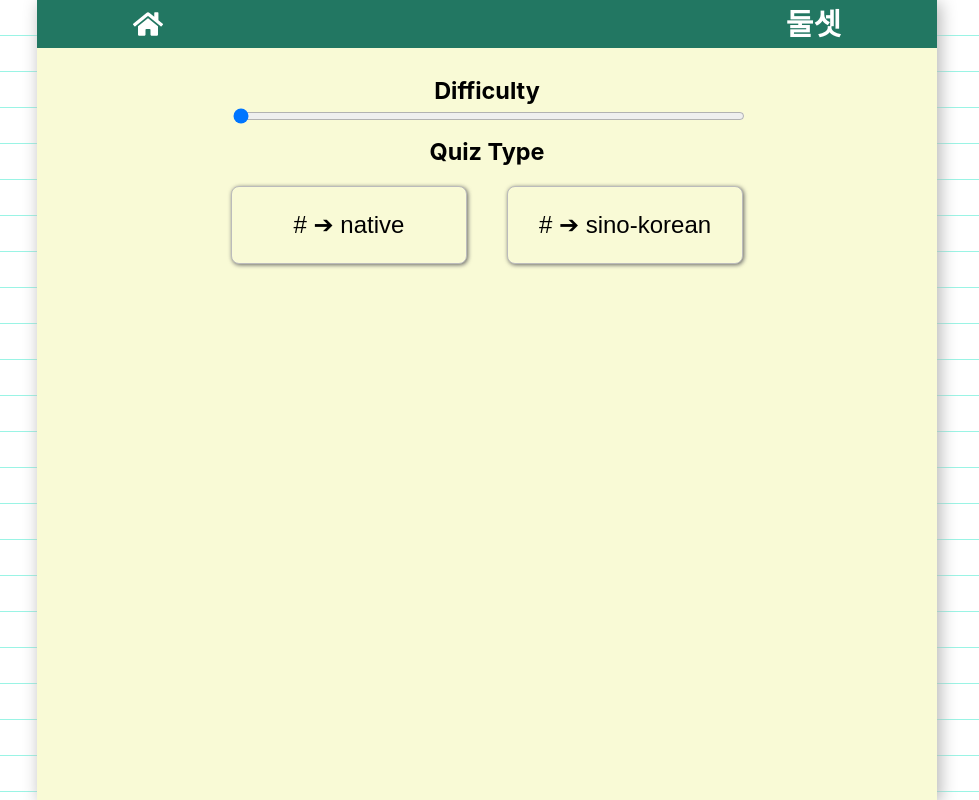
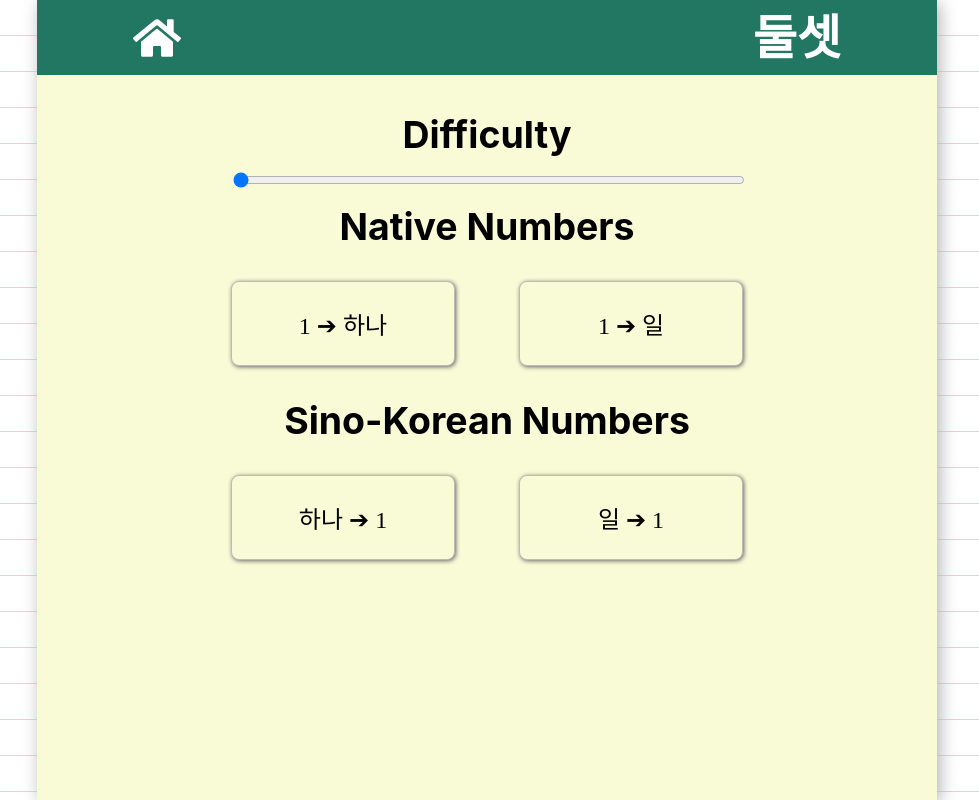
Before and after one commit to marco-ceriani/dulset, a React (Create React App) app: page / in a window 1280 px wide. Shown: the whole page, without its empty margins (153-1132 px from the left). Built offline with nearby package versions, Linux system fonts and the light colour scheme.

Commit message:
ui cleanup and removed logs

```diff
--- a/src/App.css
+++ b/src/App.css
@@ -31,38 +31,22 @@ h3 {
     margin: 0;
 }
 
+
 ul {
     padding: 0;
-}
-
-body {
-    margin: 0;
-    font-family: -apple-system, BlinkMacSystemFont, 'Segoe UI', 'Roboto', 'Oxygen',
-        'Ubuntu', 'Cantarell', 'Fira Sans', 'Droid Sans', 'Helvetica Neue',
-        sans-serif;
-    font-size: 1.25rem;
-    -webkit-font-smoothing: antialiased;
-    -moz-osx-font-smoothing: grayscale;
-    min-height: 100vh;
-    --clr-paper: white;
-    background-color: var(--clr-paper);
-    opacity: 1;
-    background-size: 36px 36px;
-    background-image:  repeating-linear-gradient(0deg, var(--clr-primary-light), var(--clr-primary-light) 1.5px, var(--clr-paper) 1.5px, var(--clr-paper));
 }
 
 /* Typography */
 
 h1 {
-    font-size: 2rem;
-    margin-block: 0.3em;
+    font-size: 1.5em;
 }
 
 h3 {
     margin-top: .5rem;
 }
 
-/* Components */
+/* Components and utilities */
 
 .btn {
     font-size: 1.25rem;
@@ -86,10 +70,15 @@ h3 {
     pointer-events: none;
 }
 
+.btn-wide {
+    padding-inline: clamp(1rem, 8vw, 4.4rem)
+}
+
 .icon {
     height: 1.5em;
     width: 1.5em;
     fill: currentColor;
+    cursor: pointer;
 }
 
 .container {
@@ -103,6 +92,23 @@ h3 {
 
 /* Sections */
 
+body {
+    margin: 0;
+    font-family: -apple-system, BlinkMacSystemFont, 'Segoe UI', 'Roboto', 'Oxygen',
+        'Ubuntu', 'Cantarell', 'Fira Sans', 'Droid Sans', 'Helvetica Neue',
+        sans-serif;
+    font-size: clamp(1.25rem, 3.5vw, 2rem);
+    -webkit-font-smoothing: antialiased;
+    -moz-osx-font-smoothing: grayscale;
+    min-height: 100vh;
+    /* notebook background */
+    --clr-paper: white;
+    background-color: var(--clr-paper);
+    opacity: 1;
+    background-size: 36px 36px;
+    background-image:  repeating-linear-gradient(0deg, var(--clr-primary-light), var(--clr-primary-light) 1.5px, var(--clr-paper) 1.5px, var(--clr-paper));
+}
+
 .App {
     min-height: 100vh;
     max-width: var(--size-max-width);
@@ -115,7 +121,8 @@ h3 {
 }
 
 header {
-    width: 100%;
+    position: fixed;
+    width: min(100%, var(--size-max-width));
     background-color: var(--clr-primary-dark);
     color: var(--clr-primary-contrast);
     display: flex;
@@ -127,9 +134,15 @@ header {
     line-height: 1.5;
 }
 
+
+header ~ * {
+    margin-top: 2.25em;
+}
+
 main {
     flex-grow: 1;
-    padding-block: 1em;
+    padding-block-start: 1em;
+    padding-block-end: .5em;
     width: max(220px, 80%);
 }
 
@@ -137,6 +150,10 @@ main {
     text-align: center;
     max-width: 32rem;
     margin-inline: auto;
+}
+
+.quiz-select-btn {
+    font-family: var(--font-korean);
 }
 
 .question {
@@ -216,3 +233,8 @@ main {
     box-shadow: 1px 1px 0.25rem var(--clr-shadow);
     cursor: pointer;
 }
+
+#button-next {
+    display: block;
+    margin-inline: auto;
+}
--- a/src/App.js
+++ b/src/App.js
@@ -8,10 +8,10 @@ import { getQuizTitle } from './lib/numbers'
 const Header = (props) => {
     const { title, onHomeClick } = props;
     return <header>
-            <svg className="icon" onClick={onHomeClick}>
+            <svg className="icon .icon-btn" onClick={onHomeClick}>
                 <use href="#home" />
             </svg>
-            <h2>{title}</h2>
+            <h1>{title}</h1>
     </header>
 }
 
--- a/src/components/InfiniteQuiz.jsx
+++ b/src/components/InfiniteQuiz.jsx
@@ -18,26 +18,21 @@ const InfiniteQuiz = (props) => {
     const [question, setQuestion] = useState(generateQuiz(config))
     const [answered, setAnswered] = useState(false)
 
-    console.log('render')
-    console.log(config)
-
     const nextQuestion = () => {
         setQuestion(generateQuiz(config))
         setAnswered(false)
     }
 
-    return <>
+    return <div className="quiz">
         <QuizQuestion question={question}
             onAnswer={() => { setAnswered(true) }} />
-        <div className="container">
-            <button className="btn btn-primary btn-small"
+        <button id="button-next" className="btn btn-primary btn-wide"
             onClick={nextQuestion} disabled={!answered}>
             <svg className="icon">
                 <use xlinkHref="#chevron-right" />
             </svg>
         </button>
     </div>
-    </>
 
 }
 
--- a/src/components/QuizSelect.jsx
+++ b/src/components/QuizSelect.jsx
@@ -15,7 +15,7 @@ const QuizSelect = (props) => {
     const QuizTypeButton = (props) => {
         const { type, children } = props;
         return <li onClick={() => openQuiz(type)}>
-            <button>{children}</button>
+            <button className="quiz-select-btn">{children}</button>
         </li>
     }
 
@@ -28,14 +28,15 @@ const QuizSelect = (props) => {
                 onChange={(e) => setDifficulty(parseInt(e.target.value))} />
         </div>
         <section className="options-group">
-            <h3>Quiz Type</h3>
+            <h3>Native Numbers</h3>
             <ul>
-                <QuizTypeButton type="native-to"># ➔ native</QuizTypeButton>
-                <QuizTypeButton type="sino-to"># ➔ sino-korean</QuizTypeButton>
-                {/*
-                <QuizTypeButton type="native-from">native ➔ #</QuizTypeButton>
-                <QuizTypeButton type="sino-from">sino-korean ➔ #</QuizTypeButton>
-                */}
+                <QuizTypeButton type="native-to">1 ➔ 하나</QuizTypeButton>
+                <QuizTypeButton type="sino-to">1 ➔ 일</QuizTypeButton>
+            </ul>
+            <h3>Sino-Korean Numbers</h3>
+            <ul>
+                <QuizTypeButton type="native-from">하나 ➔ 1</QuizTypeButton>
+                <QuizTypeButton type="sino-from">일 ➔ 1</QuizTypeButton>
             </ul>
         </section>
     </div>
```
Also changed, not shown: src/lib/numbers.js. Lines whose indentation alone changed are shown as unchanged.
